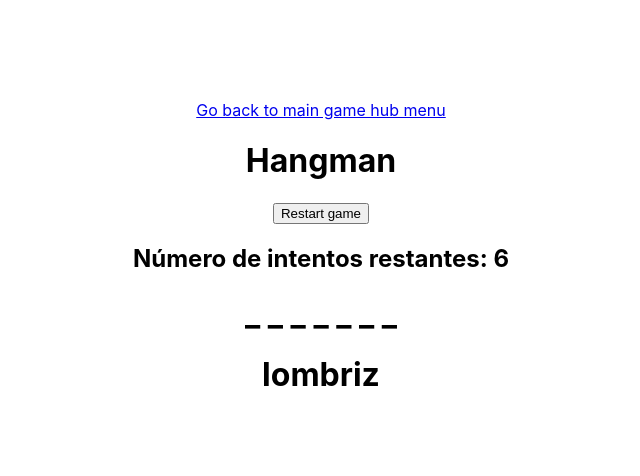
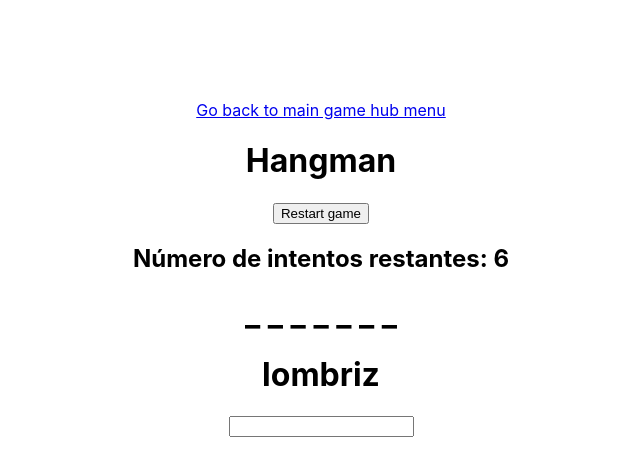
Before and after one commit to cparradoc/react, a React (Create React App) app in the folder game_hub/: page /hangman in a window 1280 px wide. Shown: the top 476 px of the page, without its empty margins (319-959 px from the left). Built offline with nearby package versions, Linux system fonts and the light colour scheme.

Commit message:
letter input

```diff
--- a/game_hub/src/components/Hangman/Hangman.js
+++ b/game_hub/src/components/Hangman/Hangman.js
@@ -52,8 +52,11 @@ export const Hangman = () => {
         <h1>{word}</h1>
 
         <form onSubmit={handleFormSubmit}>
-
+          <input maxLength= "1" onChange={e => {
+            if (e.target.value.length == 1) setLetter(e.target.value.toLowerCase());
+          }}></input>
         </form>
+        <p>{letter}</p>
       </div>
     );
   };
```
